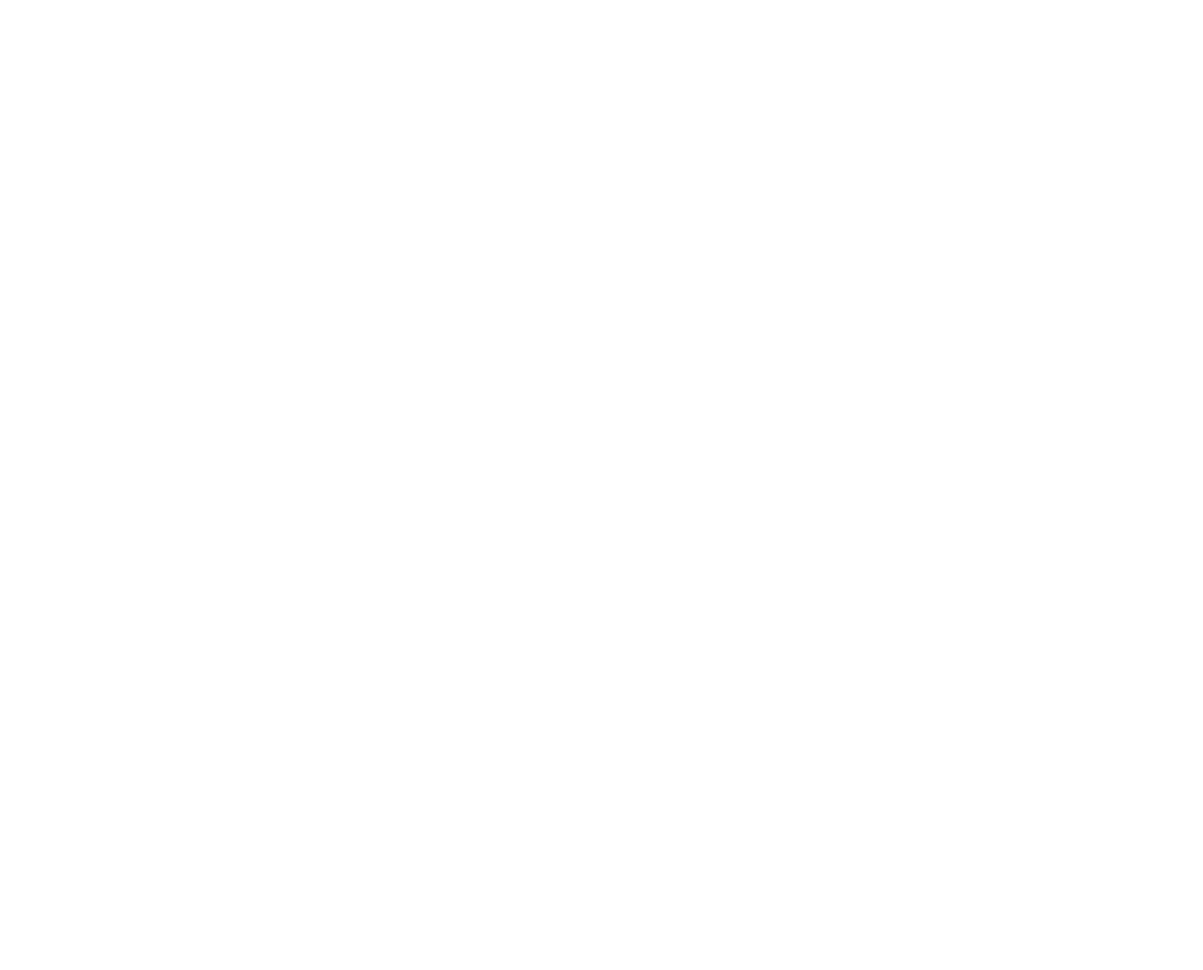
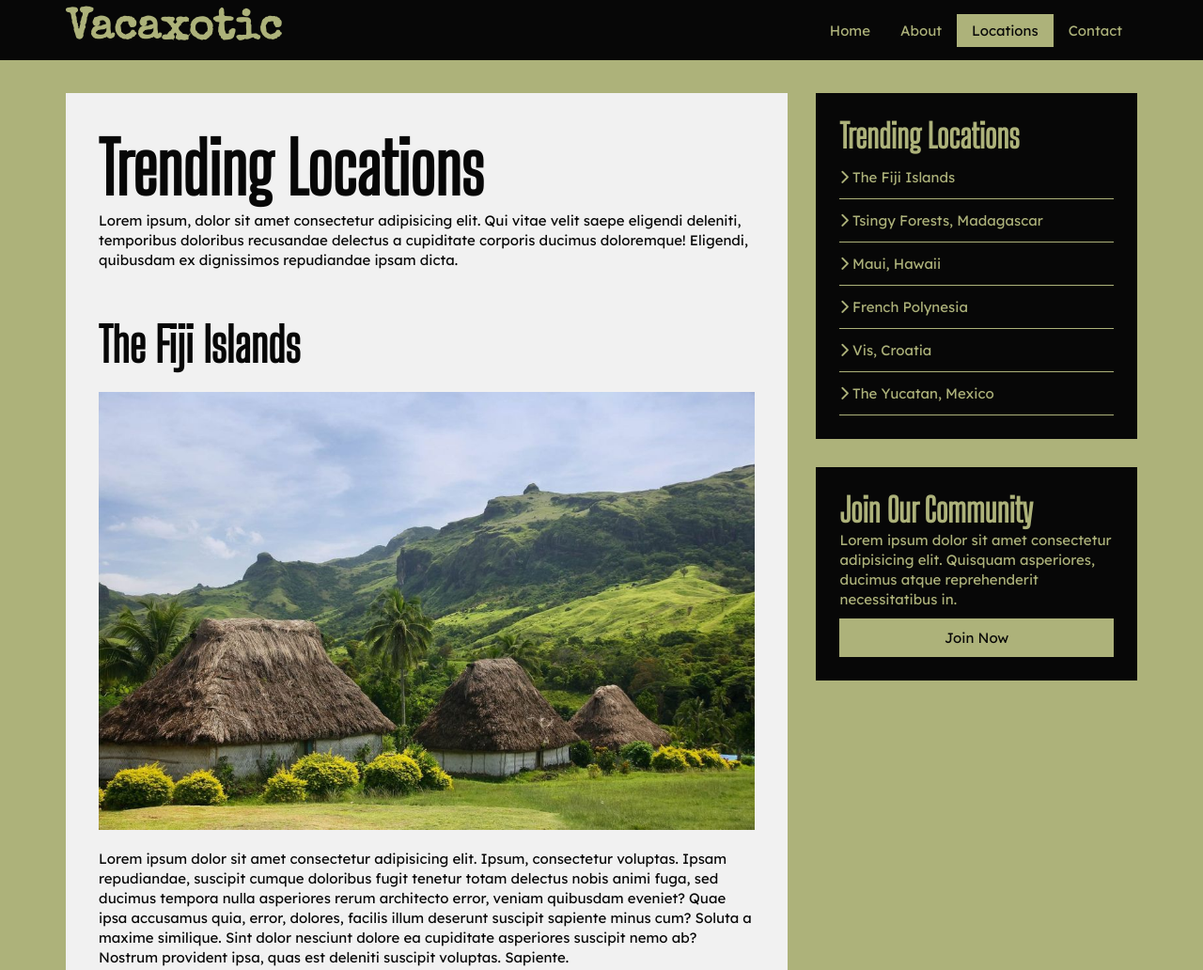
Before and after one commit to theGZMN/landing-page-TOP, a plain HTML site: page location.html in a window 1280 px wide. Shown: the top 1032 px of the page at 94% size. Before the commit the page ends 800 px from the top, so only its background shows below. Drawn offline with nearby package versions, Linux system fonts and the light colour scheme.

Commit message:
Update css/style.css

```diff
--- a/css/style.css
+++ b/css/style.css
@@ -79,8 +79,8 @@ h1, h2, h3, h4, h5, h6 {
 }
 
 .btn-dark {
-  color: var(--secondary-color);
-  background: var(--primary-color);
+  color: var(--primary-color);
+  background: var(--secondary-color);
 }
 
 .btn-dark:hover {
@@ -128,6 +128,15 @@ h1, h2, h3, h4, h5, h6 {
 .p-2 { padding: 3.5rem; }
 .p-3 { padding: 5rem; }
 
+.list li {
+  padding: 1.2rem 0;
+  border-bottom: var(--primary-color) 1px solid;
+}
+
+.list li a:hover {
+  color: var(--light-color);
+}
+
 /* Navbar */
 #navbar {
   position: sticky;
@@ -153,7 +162,6 @@ h1, h2, h3, h4, h5, h6 {
 
 #navbar .navbar-container ul li a {
   padding: .8rem 1.6rem;
-  /* margin-left: 1rem; */
 }
 
 #navbar .navbar-container ul li a:hover {
@@ -231,7 +239,6 @@ header #hero {
   grid-template-columns: 1fr;
   padding: 1.6rem;
   grid-gap: 1rem;
-  border-radius: .8rem;
 }
 
 #article .article-container .card .card-text {
@@ -279,6 +286,56 @@ header #hero {
   align-items: center;
   grid-gap: 10rem;
   border-radius: 1rem;
+  padding: 3rem 5rem;
+}
+
+#contact .contact-card .contact-card-button {
+  justify-self: end;
+}
+
+/* Page Section */
+.page-container {
+  display: grid;
+  grid-template-columns: 9fr 4fr;
+  grid-gap: 3rem;
+}
+
+.page-container aside {
+  position: sticky;
+  top: 6.4rem;
+  display: grid;
+  grid-template-columns: 1fr;
+  grid-gap: 3rem;
+}
+
+.page-container .aside-box {
+  display: grid;
+  grid-gap: 1rem;
+}
+
+.page-container .aside-box a {
+  text-align: center;
+}
+
+.page-container > *:first-child {
+  grid-row: 1 / span 2;
+}
+
+.page-container img {
+  width: 100%;
+}
+
+/* Locations Page */
+.locations-container {
+  display: grid;
+  grid-template-columns: 1fr;
+  grid-gap: 5rem;
+}
+
+.locations-container .article-card {
+  display: grid;
+  grid-template-columns: 1fr;
+  grid-gap: 2rem;
 }
 
 /* Footer Section */
--- a/location.html
+++ b/location.html
@@ -0,0 +1,111 @@
+<!DOCTYPE html>
+<html lang="en">
+  <head>
+    <meta charset="UTF-8">
+    <meta http-equiv="X-UA-Compatible" content="IE=edge">
+    <meta name="viewport" content="width=device-width, initial-scale=1.0">
+    <script src="https://kit.fontawesome.com/328486b131.js" crossorigin="anonymous"></script>
+    <link rel="stylesheet" href="css/style.css">
+    <link rel="stylesheet" media="screen and (max-width: 768px)" href="css/mobile.css">
+    <title>Vacaxotic | Locations</title>
+  </head>
+
+  <body>
+    <!-- Navbar -->
+    <nav id="navbar" class="bg-dark">
+      <div class="container">
+        <div class="navbar-container">
+          <h1 class="logo"><a href="index.html">Vacaxotic</a></h1>
+          <ul>
+            <li><a href="index.html">Home</a></li>
+            <li><a href="about.html">About</a></li>
+            <li><a href="location.html" class="current">Locations</a></li>
+            <li><a href="contact.html">Contact</a></li>
+          </ul>
+        </div>
+      </div>
+    </nav>
+
+    <main>
+      <!-- About Section -->
+      <section id="locations" class="bg-primary py-2">
+        <div class="container">
+          <div class="page-container">
+            <article class="locations-container bg-light p-2">
+              <div class="locations-heading">
+                <h1 class="l-heading">Trending Locations</h1>
+                <p>Lorem ipsum, dolor sit amet consectetur adipisicing elit. Qui vitae velit saepe eligendi deleniti, temporibus doloribus recusandae delectus a cupiditate corporis ducimus doloremque! Eligendi, quibusdam ex dignissimos repudiandae ipsam dicta.</p>
+              </div>
+              <div id="fiji" class="article-card bg-light">
+                <h2 class="m-heading">The Fiji Islands</h2>
+                <img src="./img/fiji.jpeg" alt="The Fiji Islands">
+                <p>Lorem ipsum dolor sit amet consectetur adipisicing elit. Ipsum, consectetur voluptas. Ipsam repudiandae, suscipit cumque doloribus fugit tenetur totam delectus nobis animi fuga, sed ducimus tempora nulla asperiores rerum architecto error, veniam quibusdam eveniet? Quae ipsa accusamus quia, error, dolores, facilis illum deserunt suscipit sapiente minus cum? Soluta a maxime similique. Sint dolor nesciunt dolore ea cupiditate asperiores suscipit nemo ab? Nostrum provident ipsa, quas est deleniti suscipit voluptas. Sapiente.</p>
+              </div>
+              <div id="madagascar" class="article-card bg-light">
+                <h2 class="m-heading">Tsingy Forests, Madagascar</h2>
+                <img src="./img/madagascar.jpeg" alt="Tsingy Forests, Madagascar">
+                <p>Lorem, ipsum dolor sit amet consectetur adipisicing elit. Quae iste aspernatur incidunt est eaque sint expedita placeat sed laborum? Fugit omnis officia explicabo quaerat neque ullam repellendus nulla iste labore? Maxime perspiciatis praesentium totam. Impedit, consequatur quibusdam? Laborum quisquam inventore, exercitationem fuga necessitatibus aliquid, hic, dolorum optio rem fugit ad illo eius maiores nisi vitae impedit et eligendi eos quasi veritatis architecto officiis. Nobis minima expedita harum enim officia culpa.</p>
+              </div>
+              <div id="hawaii" class="article-card bg-light">
+                <h2 class="m-heading">Maui, Hawaii</h2>
+                <img src="./img/maui-hawaii.jpeg" alt="Maui, Hawaii">
+                <p>Lorem, ipsum dolor sit amet consectetur adipisicing elit. Saepe voluptatem qui, nihil ipsa earum debitis fugit mollitia, sit iure explicabo voluptatibus iusto voluptatum commodi aliquam impedit magnam voluptas? Et minima voluptatum accusantium nemo! Distinctio consequatur assumenda minima doloribus explicabo dolorem at magni molestiae perspiciatis quod quas possimus recusandae tenetur modi inventore reiciendis ducimus, saepe tempore omnis repudiandae ad, dolor eius, nam ratione. Id incidunt quos eaque voluptate repudiandae cum molestias.</p>
+              </div>
+              <div id="french-polynesia" class="article-card bg-light">
+                <h2 class="m-heading">French Polynesia</h2>
+                <img src="./img/french-polynesia.jpeg" alt="French Polynesia">
+                <p>Lorem ipsum dolor sit amet consectetur adipisicing elit. Tempora nobis quaerat incidunt voluptatem, earum illo voluptatibus eius nemo voluptate laudantium aliquid, necessitatibus dolore voluptatum, ratione eligendi harum officia soluta nulla cumque magni. Voluptatum repellendus dolorem rerum, repudiandae aliquid neque impedit totam rem nostrum culpa qui error itaque dolorum quo incidunt cum hic! Nisi, necessitatibus excepturi velit recusandae suscipit, dicta explicabo molestias esse cum veniam dolores illo facilis nam aspernatur quod.</p>
+              </div>
+              <div id="croatia" class="article-card bg-light">
+                <h2 class="m-heading">Vis, Croatia</h2>
+                <img src="./img/vis-croatia.jpeg" alt="Vis, Croatia">
+                <p>Lorem ipsum, dolor sit amet consectetur adipisicing elit. Cumque facilis eaque laboriosam repudiandae suscipit, illo deserunt quidem tempore maiores amet quibusdam totam temporibus ipsam adipisci cum, quia aliquid, nesciunt qui similique? Fugiat repellat esse odio laboriosam itaque, porro alias. Esse nobis ad accusantium at consectetur, perferendis expedita. Soluta quaerat ipsam quas reiciendis sint omnis tenetur, blanditiis aliquid laborum placeat animi dolores facilis explicabo cum temporibus necessitatibus veniam tempore distinctio voluptatum.</p>
+              </div>
+              <div id="mexico" class="article-card bg-light">
+                <h2 class="m-heading">The Yucatan, Mexico</h2>
+                <img src="./img/yucatan-mexico.jpeg" alt="The Yucatan, Mexico">
+                <p>Lorem ipsum dolor sit, amet consectetur adipisicing elit. Quo aliquam libero quas amet assumenda! In amet excepturi voluptatibus dolores beatae error dicta perferendis hic consequatur placeat illo blanditiis cum, aspernatur quo labore deserunt eaque molestiae? Esse dolor impedit facere cum quae itaque, nemo voluptates beatae maxime quidem consequuntur fugiat exercitationem, sapiente odio eius? Tempore animi earum obcaecati deleniti nisi ipsum odit necessitatibus aspernatur dolorum, unde ducimus magnam similique odio ea.</p>
+              </div>
+            </article>
+            <!-- Aside -->
+            <aside class="aside">
+              <div class="aside-box bg-dark p-1">
+                <div class="aside-text">
+                  <h3 class="s-heading">Trending Locations</h3>
+                  <ul class="list">
+                    <li><a href="#fiji"><i class="fas fa-chevron-right"></i> The Fiji Islands</a></li>
+                    <li><a href="#madagascar"><i class="fas fa-chevron-right"></i> Tsingy Forests, Madagascar</a></li>
+                    <li><a href="#hawaii"><i class="fas fa-chevron-right"></i> Maui, Hawaii</a></li>
+                    <li><a href="#french-polynesia"><i class="fas fa-chevron-right"></i> French Polynesia</a></li>
+                    <li><a href="#croatia"><i class="fas fa-chevron-right"></i> Vis, Croatia</a></li>
+                    <li><a href="#mexico"><i class="fas fa-chevron-right"></i> The Yucatan, Mexico</a></li>
+                  </ul>
+                </div>
+              </div>
+              <div class="aside-box bg-dark p-1">
+                <div class="aside-text">
+                  <h3 class="s-heading">Join Our Community</h3>
+                  <p>Lorem ipsum dolor sit amet consectetur adipisicing elit. Quisquam asperiores, ducimus atque reprehenderit necessitatibus in.</p>
+                </div>
+                <a href="#" class="btn btn-light">Join Now</a>
+              </div>
+            </aside>
+          </div>
+        </div>
+      </section>
+    </main>
+
+    <!-- Footer Section -->
+    <footer id="main-footer" class="bg-dark">
+      <div class="container">
+        <p>Copyright &copy; Gozman 2022</p>
+      </div>
+    </footer>
+
+    <!-- JQuery CDN -->
+    <script src="https://code.jquery.com/jquery-3.6.0.min.js" integrity="sha256-/xUj+3OJU5yExlq6GSYGSHk7tPXikynS7ogEvDej/m4=" crossorigin="anonymous"></script>
+
+    <!-- Local JS File -->
+    <script src="./js/main.js"></script>
+  </body>
+</html>
```
Also changed, not shown: about.html (+19 -7 lines), index.html (+5 -3 lines).
